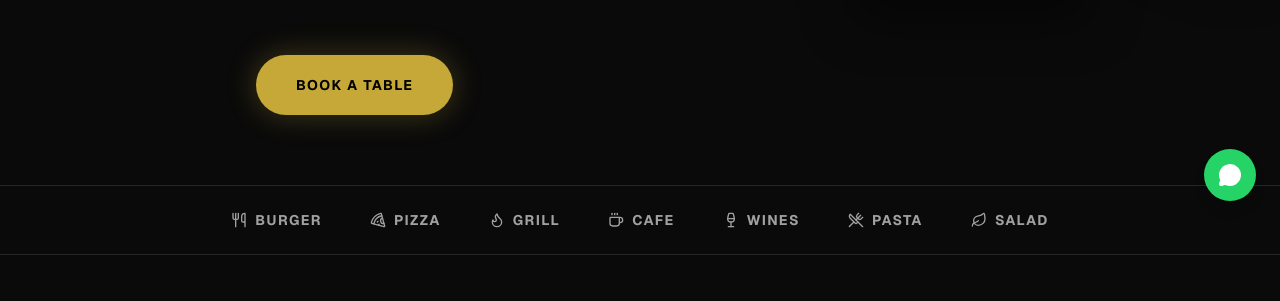
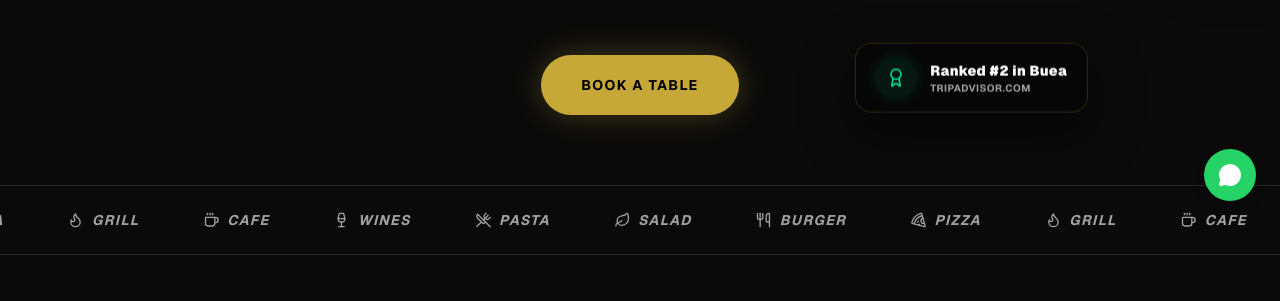
Before and after one commit to RyanDante/myway-restaurant, a Next.js app: page / in a window 1280 px wide. Shown: the part 575-876 px from the top of the page. Built offline with nearby package versions, Linux system fonts and the light colour scheme; a web font is replaced by a local one.

Commit message:
feat: add home page components including CategoryBar, ModernHero, PremiumGallery, and AboutSection with GSAP animations

```diff
--- a/components/home/AboutSection.tsx
+++ b/components/home/AboutSection.tsx
@@ -101,7 +101,7 @@ export function AboutSection() {
 
           <div className="flex gap-10">
             <div className="stat-box flex items-center gap-4">
-              <span className="text-5xl md:text-6xl font-black text-white">
+              <span className="text-4xl md:text-6xl font-black text-white">
                 +50
               </span>
               <span className="text-sm font-bold uppercase tracking-widest text-gold-500 max-w-20">
@@ -112,7 +112,7 @@ export function AboutSection() {
             <div className="w-px h-16 bg-neutral-800 hidden md:block"></div>
 
             <div className="stat-box flex items-center gap-4 ">
-              <span className="text-5xl md:text-6xl font-black text-white">
+              <span className="text-4xl md:text-6xl font-black text-white">
                 100<span className="text-3xl">%</span>
               </span>
               <span className="text-sm font-bold uppercase tracking-widest text-gold-500 max-w-20">
--- a/components/home/CategoryBar.tsx
+++ b/components/home/CategoryBar.tsx
@@ -1,55 +1,96 @@
-'use client';
+"use client";
 
-import React, { useRef } from 'react';
-import gsap from 'gsap';
-import { useGSAP } from '@gsap/react';
-import { Utensils, Pizza, Flame, Coffee, Wine, UtensilsCrossed, Leaf } from 'lucide-react';
+import React, { useRef } from "react";
+import gsap from "gsap";
+import { useGSAP } from "@gsap/react";
+import {
+  Utensils,
+  Pizza,
+  Flame,
+  Coffee,
+  Wine,
+  UtensilsCrossed,
+  Leaf,
+} from "lucide-react";
 
 const categories = [
-  { name: 'BURGER', icon: Utensils },
-  { name: 'PIZZA', icon: Pizza },
-  { name: 'GRILL', icon: Flame },
-  { name: 'CAFE', icon: Coffee },
-  { name: 'WINES', icon: Wine },
-  { name: 'PASTA', icon: UtensilsCrossed },
-  { name: 'SALAD', icon: Leaf },
+  { name: "BURGER", icon: Utensils },
+  { name: "PIZZA", icon: Pizza },
+  { name: "GRILL", icon: Flame },
+  { name: "CAFE", icon: Coffee },
+  { name: "WINES", icon: Wine },
+  { name: "PASTA", icon: UtensilsCrossed },
+  { name: "SALAD", icon: Leaf },
 ];
 
 export function CategoryBar() {
   const container = useRef<HTMLDivElement>(null);
 
-  useGSAP(() => {
-    gsap.from('.category-item', {
-      opacity: 0,
-      y: 20,
-      stagger: 0.1,
-      duration: 0.8,
-      ease: 'power2.out',
-      scrollTrigger: {
-        trigger: container.current,
-        start: 'top 90%',
+  return (
+    <div
+      ref={container}
+      className="w-full border-y border-neutral-800 bg-neutral-950/50 py-6 overflow-hidden relative pointer-events-none select-none"
+    >
+      <style
+        dangerouslySetInnerHTML={{
+          __html: `
+        .marquee-track {
+          display: flex;
+          width: max-content;
+          animation: marquee 30s linear infinite;
         }
-    });
-  }, { scope: container });
+        @keyframes marquee {
+          0% { transform: translateX(0); }
+          100% { transform: translateX(-50%); }
+        }
+        .hide-scrollbar::-webkit-scrollbar {
+          display: none !important;
+        }
+        .hide-scrollbar {
+          -ms-overflow-style: none !important;
+          scrollbar-width: none !important;
+        }
+      `,
+        }}
+      />
 
-  return (
-    <div ref={container} className="w-full border-y border-neutral-800 bg-neutral-950/50 py-6 overflow-x-auto hide-scrollbar">
-      <div className="flex items-center justify-start md:justify-center min-w-max px-6 gap-12">
+      <div className="marquee-track hide-scrollbar">
+        {/* Track 1 */}
+        <div className="flex items-center gap-16 pr-16">
           {categories.map((cat, i) => {
             const Icon = cat.icon;
             return (
-            <button
-              key={i}
-              className="category-item flex items-center gap-2 group outline-none"
+              <div
+                key={`t1-${i}`}
+                className="category-item flex items-center gap-2 shrink-0"
               >
-              <Icon className="w-4 h-4 text-neutral-400 group-hover:text-gold-500 transition-colors duration-300" />
-              <span className="text-sm font-bold uppercase tracking-widest text-neutral-400 group-hover:text-gold-500 transition-colors duration-300">
+                <Icon className="w-4 h-4 text-neutral-400" />
+                <span className="text-sm font-bold uppercase tracking-widest text-neutral-400 italic">
                   {cat.name}
                 </span>
-            </button>
+              </div>
+            );
+          })}
+        </div>
+
+        {/* Track 2 (Duplicate for infinite seamless loop) */}
+        <div className="flex items-center gap-16 pr-16" aria-hidden="true">
+          {categories.map((cat, i) => {
+            const Icon = cat.icon;
+            return (
+              <div
+                key={`t2-${i}`}
+                className="category-item flex items-center gap-2 shrink-0"
+              >
+                <Icon className="w-4 h-4 text-neutral-400" />
+                <span className="text-sm font-bold uppercase tracking-widest text-neutral-400 italic">
+                  {cat.name}
+                </span>
+              </div>
             );
           })}
         </div>
       </div>
+    </div>
   );
 }
--- a/components/home/ModernHero.tsx
+++ b/components/home/ModernHero.tsx
@@ -172,7 +172,7 @@ export function ModernHero() {
         </div>
       </div>
 
-      <div className="absolute bottom-[25%] right-[1%] md:right-[10%] lg:right-[15%] z-25 float-card-2 pointer-events-none md:pointer-events-auto">
+      <div className="absolute bottom-[10%] right-[1%] md:right-[10%] lg:right-[15%] z-25 float-card-2 pointer-events-none md:pointer-events-auto">
         <div className="float-card-inner-2 px-5 py-3.5 rounded-2xl bg-black/40 border border-gold-500/20 backdrop-blur-md shadow-[0_20px_50px_rgba(0,0,0,0.5)] flex items-center gap-3.5 transition-all duration-300 hover:border-gold-500/40 hover:bg-black/60">
           <div className="flex items-center justify-center w-10 h-10 rounded-full bg-emerald-500/10 text-emerald-400 shadow-[0_0_15px_rgba(16,185,129,0.2)]">
             <Award className="w-5 h-5" />
@@ -236,7 +236,7 @@ export function ModernHero() {
         </div>
 
         {/* Bottom Description & CTA */}
-        <div className="mt-8 md:mt-16 w-full max-w-3xl flex flex-col md:flex-row items-center justify-between gap-12 md:gap-8 hero-fade">
+        <div className="mt-8 md:mt-16 w-full max-w-3xl flex flex-col md:flex-row items-center justify-center gap-12 md:gap-8 hero-fade">
           <Link
             href="/reservations"
             className="w-full sm:w-auto text-center bg-gold-500 hover:bg-gold-400 text-black px-8 py-4 md:px-10 md:py-5 rounded-full font-bold uppercase tracking-widest text-xs md:text-sm transition-all duration-300 hover:scale-105 shadow-[0_0_30px_rgba(197,168,55,0.3)] shrink-0"
--- a/components/home/PremiumGallery.tsx
+++ b/components/home/PremiumGallery.tsx
@@ -1,6 +1,7 @@
 "use client";
 
 import React, { useRef } from "react";
+import Link from "next/link";
 import Image from "next/image";
 import gsap from "gsap";
 import { useGSAP } from "@gsap/react";
@@ -91,9 +92,12 @@ export function PremiumGallery() {
             finer things in life. Our elegant dining room sets the perfect stage
             for any occasion.
           </p>
-          <button className="gallery-text bg-gold-500 hover:bg-gold-400 text-black px-10 py-5 rounded-full font-bold uppercase tracking-widest text-sm transition-transform duration-300 hover:scale-105 shadow-xl">
+          <Link
+            href="/menu"
+            className="gallery-text translate-x-[10%] bg-gold-500 hover:bg-gold-400 text-black px-10 py-5 rounded-full font-bold uppercase tracking-widest text-sm transition-transform duration-300 hover:scale-105 shadow-xl cursor-pointer inline-block"
+          >
             Our Menu
-          </button>
+          </Link>
         </div>
 
         {/* Right Gallery (Split / Overlapping Images) */}
@@ -114,6 +118,14 @@ export function PremiumGallery() {
               className="object-contain scale-100"
             />
           </div>
+          <div className="gallery-img-3 absolute left-0 top-[70%] translate-x-[10%] w-3/4 h-100 rounded-sm overflow-hidden border border-neutral-800 z-10 shadow-2xl">
+            <Image
+              src="/images/interior3.jpg"
+              alt="Restaurant Ambiance"
+              fill
+              className="object-cover scale-110"
+            />
+          </div>
         </div>
       </div>
     </section>
```
Also changed, not shown: public/images/interior3.jpg (added). Lines whose indentation alone changed are shown as unchanged.
